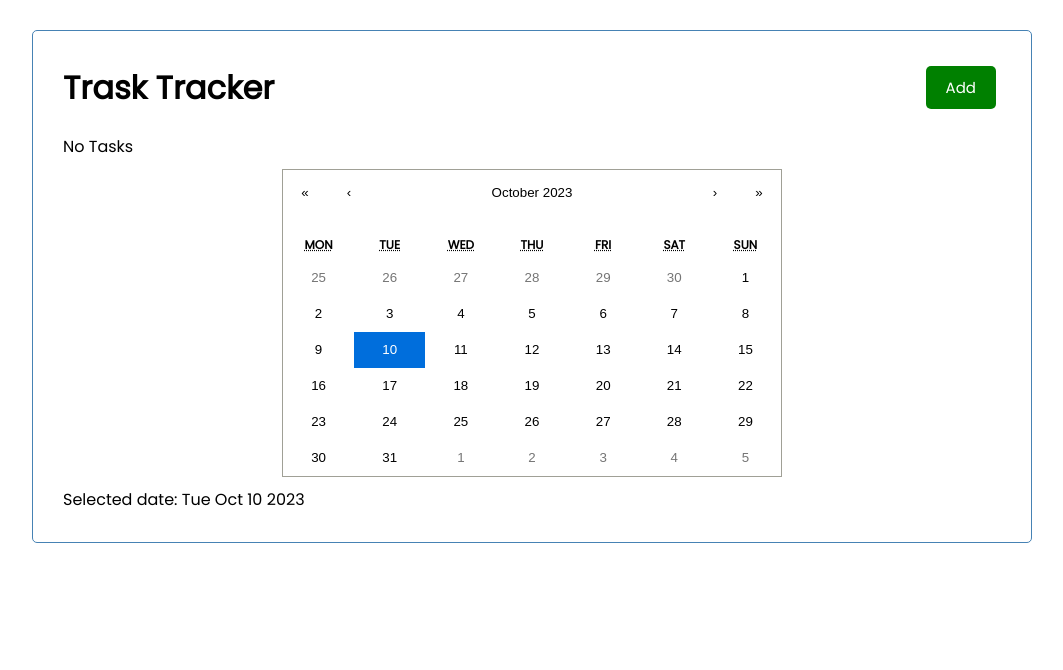
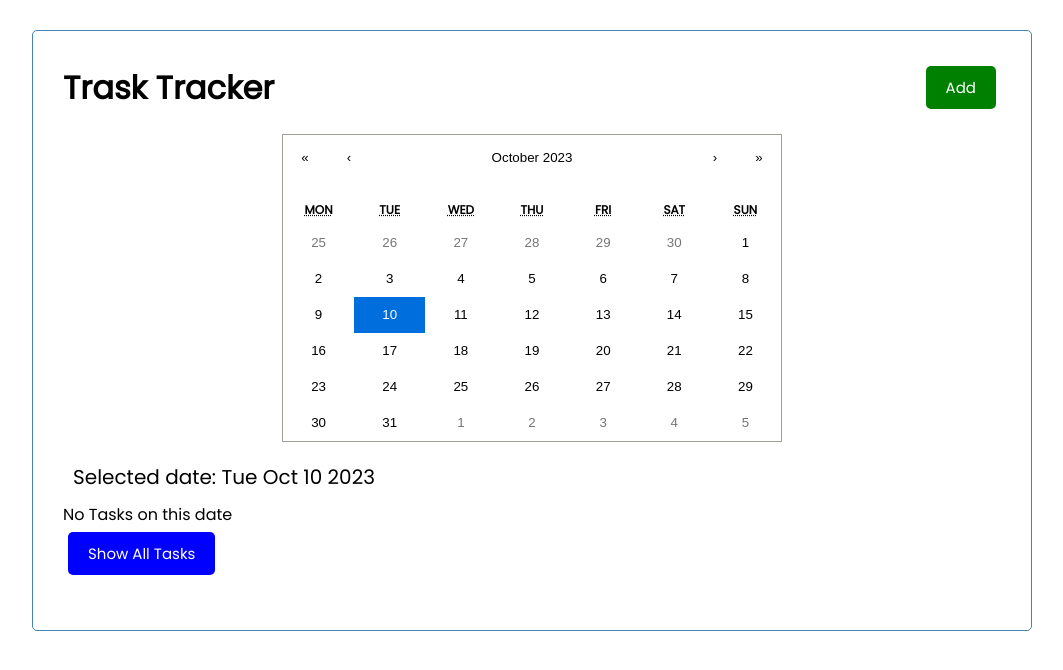
Before and after one commit to Noahr8/ReactProjectOne, a React (Create React App) app: page / in a window 1280 px wide. Shown: the top 670 px of the page, without its empty margins (108-1171 px from the left). Built offline with nearby package versions, Linux system fonts and the light colour scheme.

Commit message:
Calendar is working, able to select days and will display tasks for that day, also added a show all tasks component to enable showing all tasks

```diff
--- a/src/App.js
+++ b/src/App.js
@@ -4,17 +4,24 @@ import AddTask from './components/AddTask';
 //import 'react-calendar/dist/Calendar.css'
 import Calendar from 'react-calendar';
 import { useState } from 'react';
+import AllTasks from './components/AllTasks';
 
 function App() {
   const [showAddTask, setShowAddTask] = useState(false)
+  const [showAllTasks, setShowAllTasks] = useState(false)
   const [date, setDate] = useState(new Date())
   const [tasks, setTasks] = useState([])
 
+  const tasksOnSelectedDate = tasks.filter(
+    (task) =>
+      task.date.getFullYear() === date.getFullYear() &&
+      task.date.getMonth() === date.getMonth() &&
+      task.date.getDate() === date.getDate()
+  );
+
 //Add Task
-
 const addTask = (task) => {
   const id = Math.floor(Math.random() * 10000) + 1
-  console.log(task.date)
   const newTask = { id, ...task }
   setTasks([...tasks, newTask])
 }
@@ -32,14 +39,20 @@ const toggleReminder = (id) => {
   return (
     <div className="container">
       <Header onAdd={() => setShowAddTask(!showAddTask)} showAdd={showAddTask}/>
-      {showAddTask && <AddTask onAdd={addTask} />}
-      {tasks.length > 0 ? (<Tasks tasks={tasks} onDelete={deleteTask} onToggle={toggleReminder}/>) : ('No Tasks')}
       <div className="calender-container">
         <Calendar onChange={setDate} value={date}/>
       </div>
-      <div className="text-center">
+      {showAddTask && <AddTask onAdd={addTask} />}
+      <div className="selected-date">
         Selected date: {date.toDateString()}
       </div>
+      {tasks.length > 0 ? (<Tasks tasks={tasksOnSelectedDate} onDelete={deleteTask} onToggle={toggleReminder}/>) : (' No Tasks on this date')}
+      <div className="all-tasks">
+        <AllTasks onAdd={() => setShowAllTasks(!showAllTasks)} showAdd={showAllTasks}/>
+      </div>
+
+      {showAllTasks && tasks.length > 0 ? (<Tasks tasks={tasks} onDelete={deleteTask} onToggle={toggleReminder}/>) : ('')}
+
     </div>
   );
 }
--- /dev/null
+++ b/src/components/AllTasks.js
@@ -0,0 +1,11 @@
+import Button from "./Button"
+
+const AllTasks = ({ onAdd, showAdd }) => {
+  return (
+    <div className="header">
+    <Button color={showAdd ? 'gray' : 'blue'} onClick={onAdd} text="Show All Tasks"/>
+    </div>
+  )
+}
+
+export default AllTasks
--- a/src/components/Task.js
+++ b/src/components/Task.js
@@ -6,7 +6,9 @@ const Task = ({ task, onDelete, onToggle }) => {
         <h3>
             {task.text} <FaTimes style={{color: 'red', cursor: 'pointer' }} onClick={() => onDelete(task.id)}/>
         </h3>
-        <p>{task.day}</p>
+        <div className="text-center">
+        {task.date.toDateString()}
+        </div>
     </div>
   )
 }
--- a/src/index.css
+++ b/src/index.css
@@ -41,6 +41,12 @@ body {
   text-decoration: none;
   font-size: 15px;
   font-family: inherit;
+}
+
+.selected-date {
+  font-family: Poppins;
+  font-size: 20px;
+  padding: 10px;
 }
 
 .btn:focus {
```
